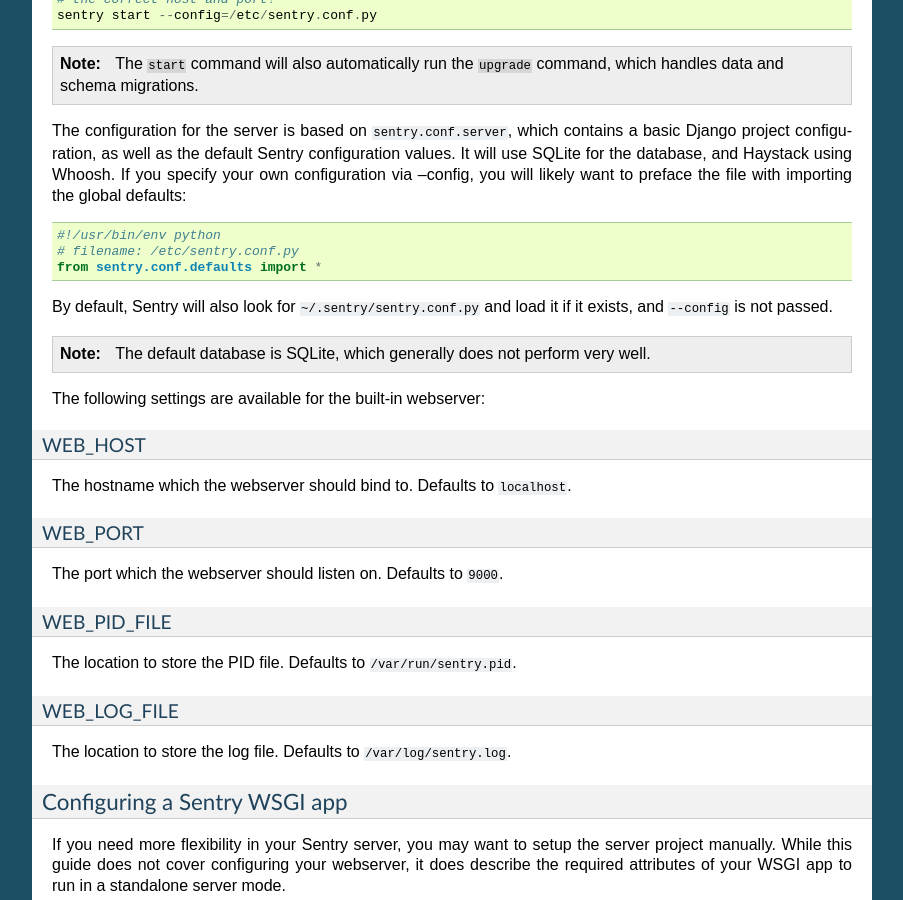
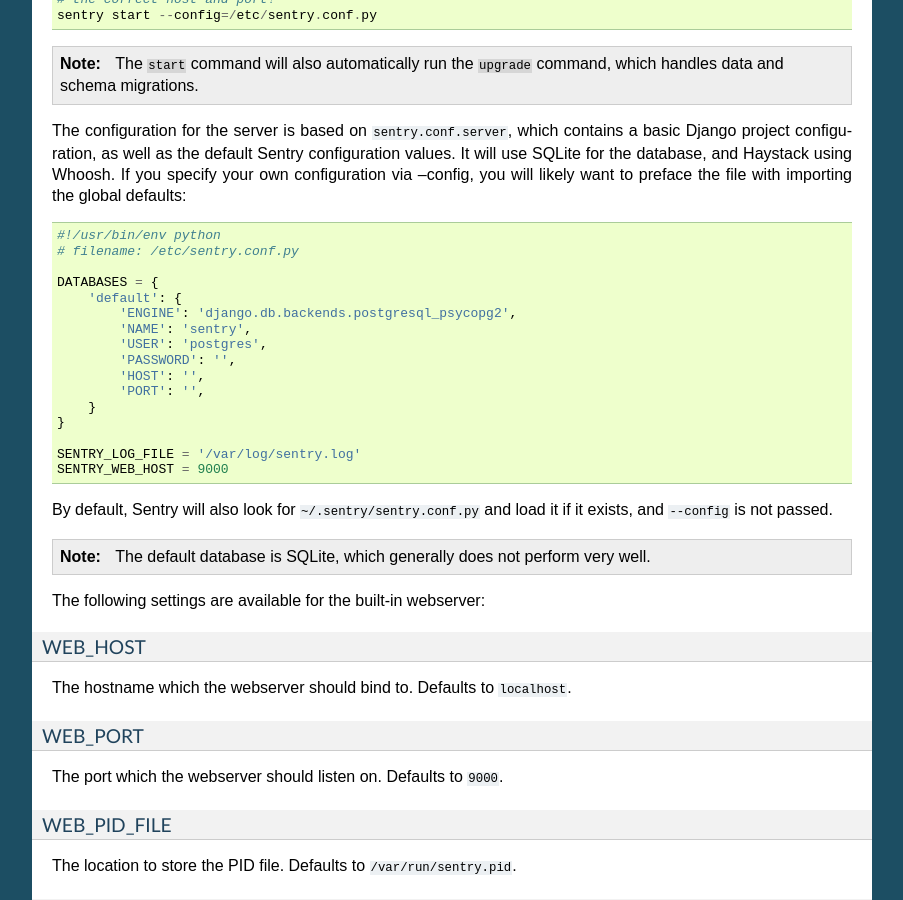
Before and after one commit to JohnFredok/apm-agent-python, a Sphinx documentation site: the page built from docs/install/index.rst, in a window 1280 px wide and 900 px high, scrolled down 2070 px. Shown: the whole window, without its empty margins (198-1101 px from the left). Built offline with Sphinx 7.4.7, drawn with Linux system fonts in a browser that asks for light colours.

Commit message:
Better documentation on settings

```diff
--- a/docs/install/index.rst
+++ b/docs/install/index.rst
@@ -124,7 +124,20 @@
 
 	#!/usr/bin/env python
 	# filename: /etc/sentry.conf.py
-	from sentry.conf.defaults import *
+
+	DATABASES = {
+	    'default': {
+	        'ENGINE': 'django.db.backends.postgresql_psycopg2',
+	        'NAME': 'sentry',
+	        'USER': 'postgres',
+	        'PASSWORD': '',
+	        'HOST': '',
+	        'PORT': '',
+	    }
+	}
+
+	SENTRY_LOG_FILE = '/var/log/sentry.log'
+	SENTRY_WEB_HOST = 9000
 
 By default, Sentry will also look for ``~/.sentry/sentry.conf.py`` and load it if it exists, and ``--config`` is not passed.
 
```
